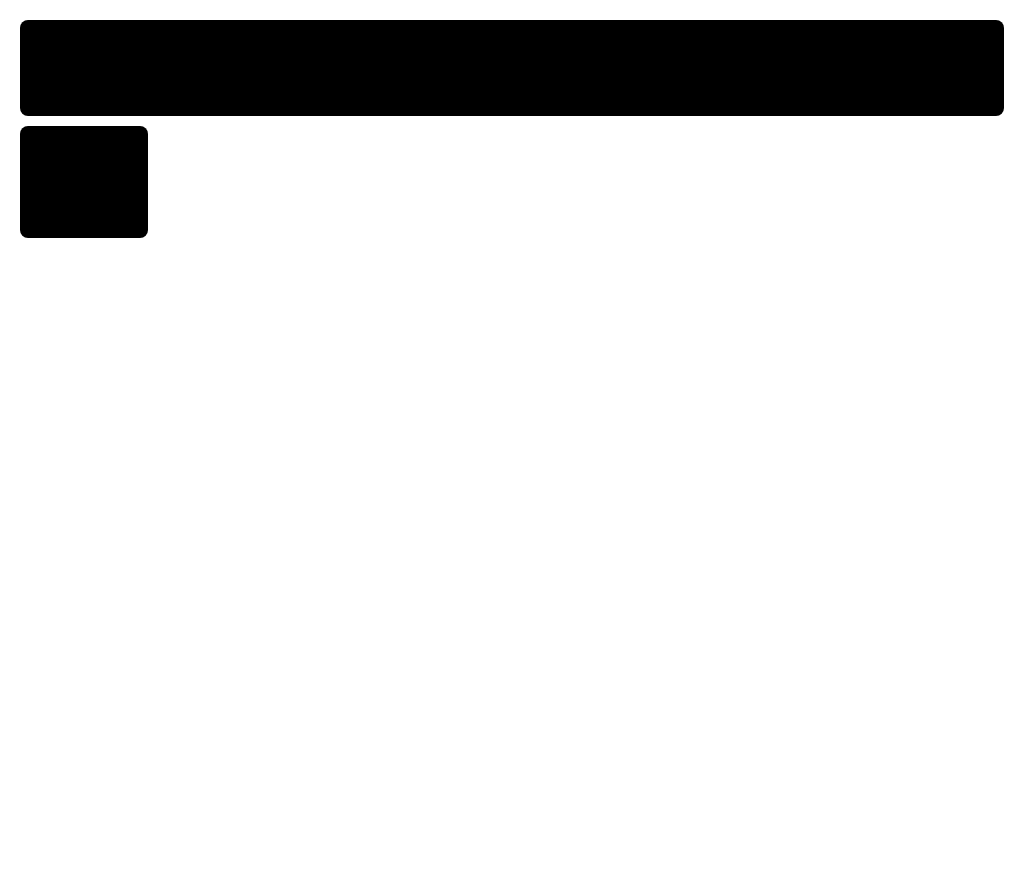
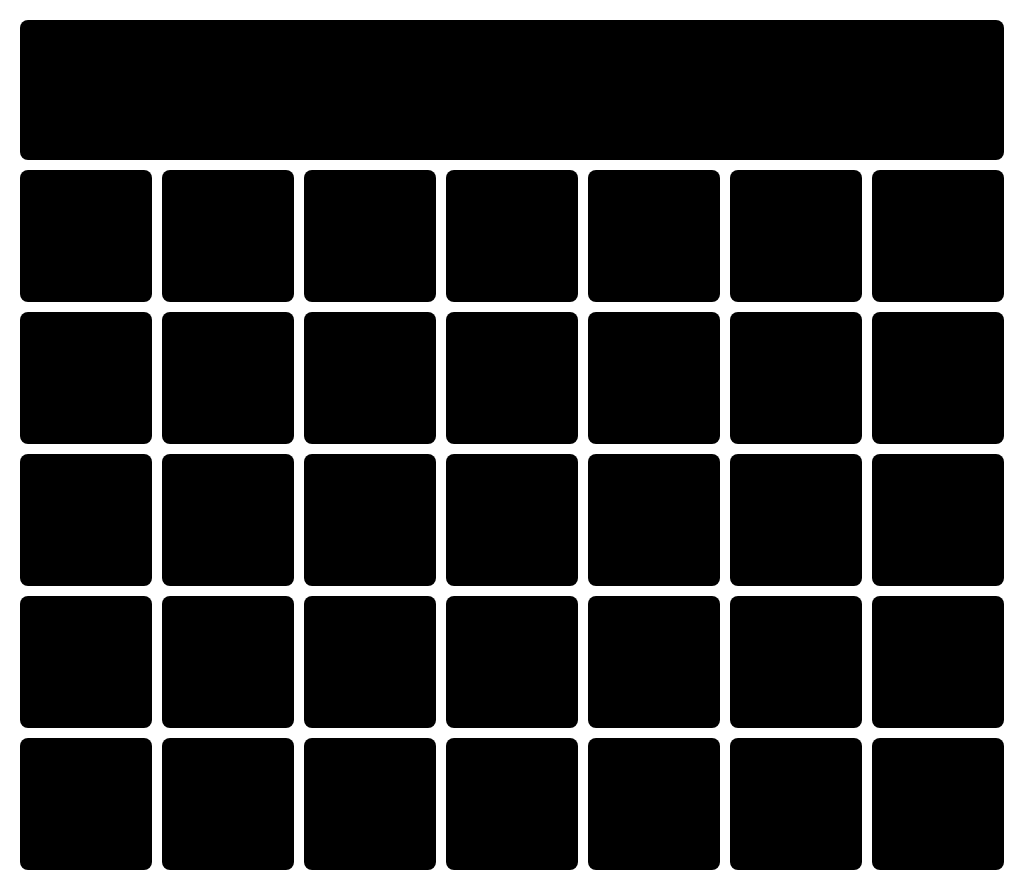
Before and after one commit to ahfranco/electron-app, an Electron app: page electron-app/index.html in a window 1024 px wide. Before the commit the page ends 800 px from the top, so only its background shows below. Drawn offline with Linux system fonts and the light colour scheme.

Commit message:
created grid

```diff
--- a/electron-app/index.html
+++ b/electron-app/index.html
@@ -4,13 +4,48 @@
     <meta charset="UTF-8" />
     <title>app name</title>
     <link rel="stylesheet" href="styles.css" />
-    <script src="script.js"></script>
+    <script src="script.js" defer></script>
   </head>
 
   <body>
     <div class="app">
       <div class = "month-section"></div>
       <div class = "left-days"></div>
+      <div class = "middle-days"></div>
+      <div class = "middle-days"></div>
+      <div class = "middle-days"></div>
+      <div class = "middle-days"></div>
+      <div class = "middle-days"></div>
+      <div class = "right-days"></div>
+      <div class = "left-days"></div>
+      <div class = "middle-days"></div>
+      <div class = "middle-days"></div>
+      <div class = "middle-days"></div>
+      <div class = "middle-days"></div>
+      <div class = "middle-days"></div>
+      <div class = "right-days"></div>
+      <div class = "left-days"></div>
+      <div class = "middle-days"></div>
+      <div class = "middle-days"></div>
+      <div class = "middle-days"></div>
+      <div class = "middle-days"></div>
+      <div class = "middle-days"></div>
+      <div class = "right-days"></div>
+      <div class = "left-days"></div>
+      <div class = "middle-days"></div>
+      <div class = "middle-days"></div>
+      <div class = "middle-days"></div>
+      <div class = "middle-days"></div>
+      <div class = "middle-days"></div>
+      <div class = "right-days"></div>
+      <div class = "left-days"></div>
+      <div class = "middle-days"></div>
+      <div class = "middle-days"></div>
+      <div class = "middle-days"></div>
+      <div class = "middle-days"></div>
+      <div class = "middle-days"></div>
+      <div class = "right-days"></div>
+    </div>
     </div>
   </body>
 </html>
--- a/electron-app/main.js
+++ b/electron-app/main.js
@@ -3,7 +3,7 @@ const { app, BrowserWindow } = require("electron");
 function createWindow() {
   const win = new BrowserWindow({
     width: 1024,
-    height: 768,
+    height: 850,
     resizable: false,
     maximizable: false,
     fullscreenable: false,
--- a/electron-app/styles.css
+++ b/electron-app/styles.css
@@ -6,42 +6,30 @@ body {
   margin: 0;
   width: 100vw;
   height: 100vh;
-
   background: #ffffff;
   user-select: none;
   -webkit-app-region: drag;
 }
 
-.month-section {
-  grid-column: 1 / -1;
-  background: #000000;
-  border-radius: 8px;
-  padding-top: 48px;
-  padding-bottom: 48px;
-  padding-left: 250px;
-  padding-right: 250px;
-}
-
 .app {
   padding: 20px;
   display: grid;
-  grid-template-columns: repeat(auto-fit, minmax(100px, 1fr));
-  gap: 10px;
+  grid-template-columns: repeat(7, 1fr);  /* exactly 7 day columns */
+  gap: 10px;                               /* spacing comes from here */
 }
 
-.left-days {
+.month-section {
+  grid-column: 1 / -1;     /* span all 7 columns — good, keep this */
   background: #000000;
   border-radius: 8px;
-  padding-top: 64px;
-  padding-bottom: 48px;
-  padding-right: 64px;
-  padding-left: 64px;
+  padding: 70px 0;
 }
 
-button,
-input,
-textarea,
-select {
-  -webkit-app-region: no-drag;
-  cursor: pointer;
+/* one shared rule for every day cell */
+.left-days,
+.middle-days,
+.right-days {
+  background: #000000;
+  border-radius: 8px;
+  aspect-ratio: 1 / 1;   /* keeps each cell square; height follows the width */
 }
```
